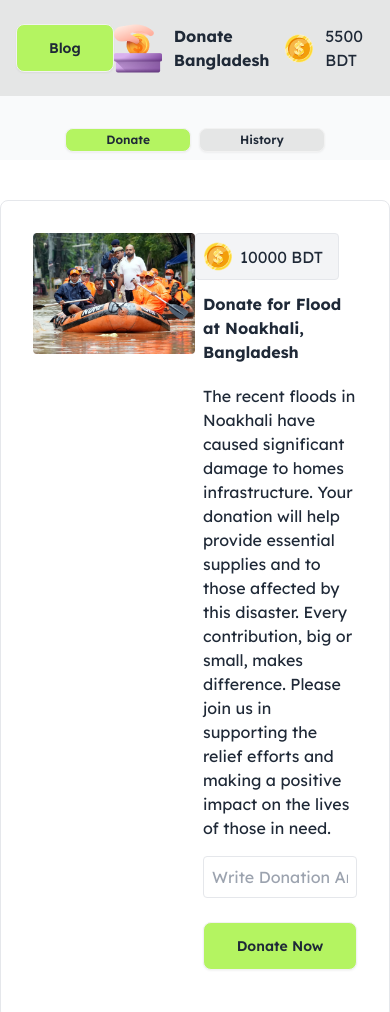
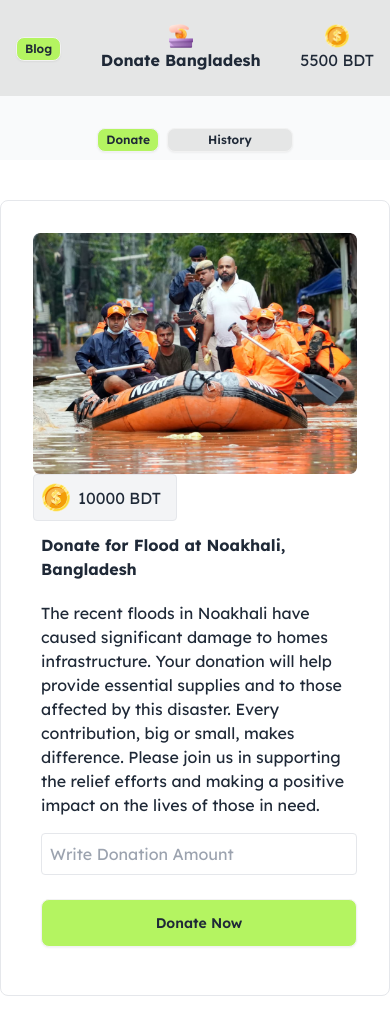
Before and after one commit to maqsuda/Donate_Bangladesh, a plain HTML site: page index.html in a window 390 px wide. Shown: the top 1012 px of the page. Drawn offline with nearby package versions, Linux system fonts and the light colour scheme.

Commit message:
update done

```diff
--- a/index.html
+++ b/index.html
@@ -33,23 +33,26 @@
           class="container mx-auto flex justify-between items-center px-4 h-24"
         >
           <div>
-            <button id="blog" class="btn bg-[#B4F461] px-8">Blog</button>
+            <button id="blog" class="btn btn-xs sm:btn-sm md:btn-md lg:btn-lg bg-[#B4F461] px-2 md:px-8">Blog</button>
           </div>
-          <div class="flex justify-center items-center space-x-3">
-            <img src="images/logo.png" alt="" />
+          <div class="flex flex-col md:flex-row justify-center items-center md:space-x-3">
+            <img src="images/logo.png" alt="" class="size-6 md:size-12" />
             <h1 class="font-bold">Donate Bangladesh</h1>
           </div>
-          <div class="flex justify-center items-center space-x-3">
-            <img src="images/coin.png" alt="" />
+          <div class="flex flex-col md:flex-row justify-center items-center md:space-x-3">
+            <img src="images/coin.png" alt="" class="size-6 md:size-12" />
             <h1><span id="available-amount">5500</span> BDT</h1>
           </div>
         </div>
+
+
+
         <div
           class="flex justify-center items-center space-x-2 bg-gray-50 pt-8 pb-2"
         >
           <button
             id="btn-donate"
-            class="btn btn-xs sm:btn-sm md:btn-md lg:btn-lg bg-[#B4F461] hover:bg-[#B4F461] px-10"
+            class="btn btn-xs sm:btn-sm md:btn-md lg:btn-lg bg-[#B4F461] hover:bg-[#B4F461] px-2 md:px-10"
           >
             Donate
           </button>
@@ -73,7 +76,7 @@ Main Part
     <main>
       <section id="donate-section" class="container mx-auto">
         <!-- Noakhali  START ---------------------------------------------------------->
-        <div class="grid grid-cols-2 border p-8 rounded-lg my-10">
+        <div class="grid grid-cols-1 md:grid-cols-2 border p-8 rounded-lg my-10">
           <div>
             <img src="images/noakhali.png" alt="" />
           </div>
@@ -152,7 +155,7 @@ Main Part
 
 
         <!--Feni Info  -->
-        <div class="grid grid-cols-2 border p-8 rounded-lg mt-4">
+        <div class="grid grid-cols-1 md:grid-cols-2 border p-8 rounded-lg mt-4">
           <div>
             <img src="images/feni.png" alt="" />
           </div>
@@ -196,7 +199,7 @@ Main Part
 
         <!-- quota-protest -->
 
-        <div class="grid grid-cols-2 border p-8 rounded-lg h-auto mt-10">
+        <div class="grid grid-cols-1 md:grid-cols-2 border p-8 rounded-lg h-auto mt-10">
           <div>
             <img src="images/feni.png" alt="" />
           </div>
```
